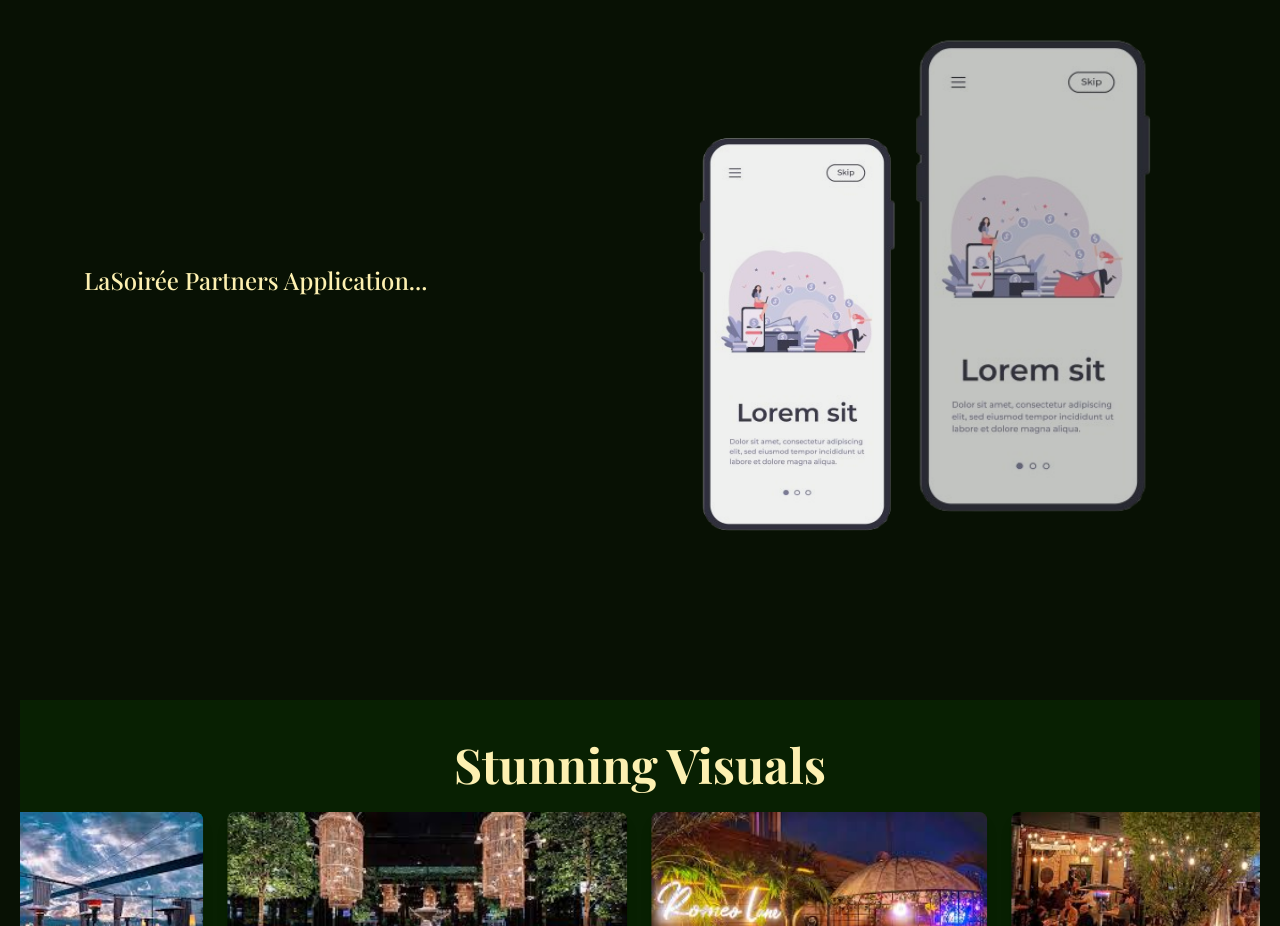
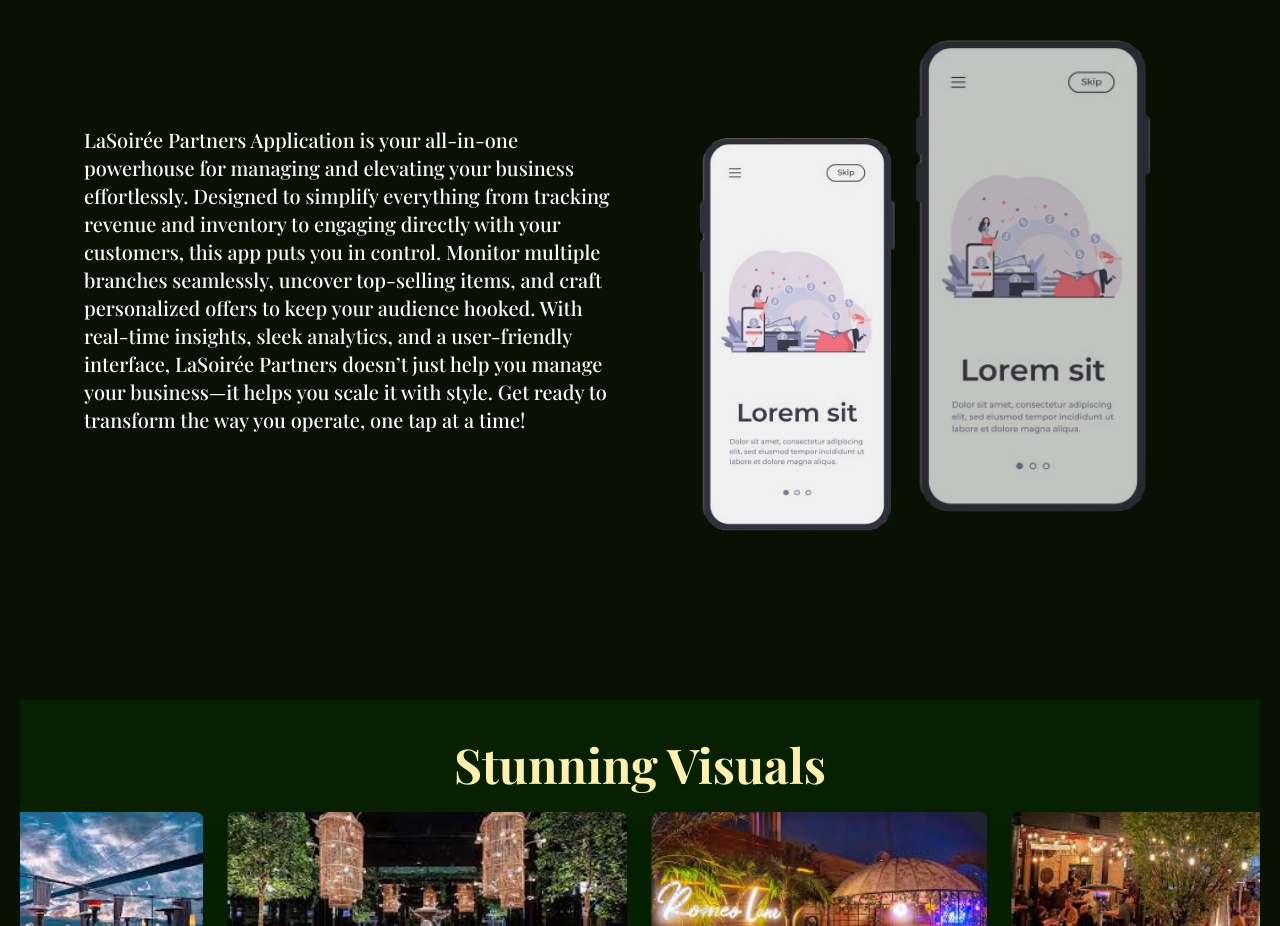
Before and after one commit to Im-Triya/LaSoiree_Business, a React (Create React App) app: page / in a window 1280 px wide. Shown: the part 920-1846 px from the top of the page. Built offline with nearby package versions, Linux system fonts and the light colour scheme.

Commit message:
Changes suggested

```diff
--- a/src/pages/Home.js
+++ b/src/pages/Home.js
@@ -7,15 +7,16 @@
 import Footer from "../components/Footer";
 
 export default function Home() {
-  const text1 = "LaSoirée Partners Application..."; // shortened for brevity
+  const description =
+    "LaSoirée Partners Application is your all-in-one powerhouse for managing and elevating your business effortlessly. Designed to simplify everything from tracking revenue and inventory to engaging directly with your customers, this app puts you in control. Monitor multiple branches seamlessly, uncover top-selling items, and craft personalized offers to keep your audience hooked. With real-time insights, sleek analytics, and a user-friendly interface, LaSoirée Partners doesn’t just help you manage your business—it helps you scale it with style. Get ready to transform the way you operate, one tap at a time!";
 
   const imageVariants1 = {
     hidden: { y: -100, opacity: 0 },
     visible: {
       y: 0,
       opacity: 1,
-      transition: { duration: 3, ease: "easeInOut" }
-    }
+      transition: { duration: 3, ease: "easeInOut" },
+    },
   };
 
   const imageVariants2 = {
@@ -23,16 +24,16 @@
     visible: {
       y: 0,
       opacity: 1,
-      transition: { duration: 3, ease: "easeInOut", delay: 0.5 }
-    }
+      transition: { duration: 3, ease: "easeInOut", delay: 0.5 },
+    },
   };
 
   const textVariants = {
     hidden: { opacity: 0 },
     visible: {
       opacity: 1,
-      transition: { delay: 1.5, duration: 0.8 }
-    }
+      transition: { delay: 1.5, duration: 0.8 },
+    },
   };
 
   return (
@@ -74,13 +75,13 @@
         </div>
 
         <motion.div
-          className="w-full text-[#FDF0B1] text-lg md:text-2xl font-medium leading-relaxed md:order-1 pb-10"
+          className="w-full text-[#FBFDFC] text-lg md:text-xl font-medium md:order-1 pb-10"
           initial="hidden"
           whileInView="visible"
           viewport={{ once: true }}
           variants={textVariants}
         >
-          <p>{text1}</p>
+          <p>{description}</p>
         </motion.div>
       </div>
 
```
